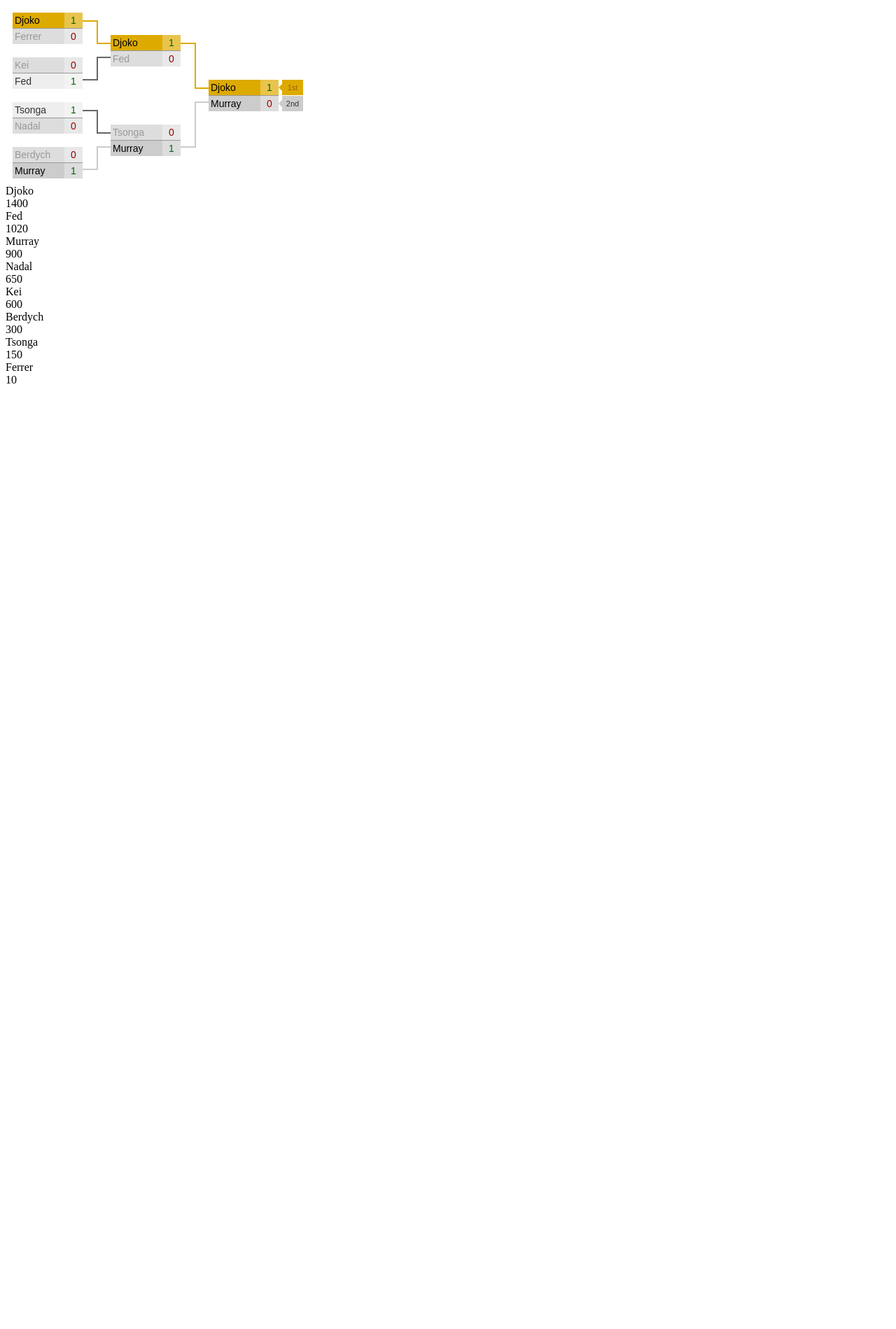
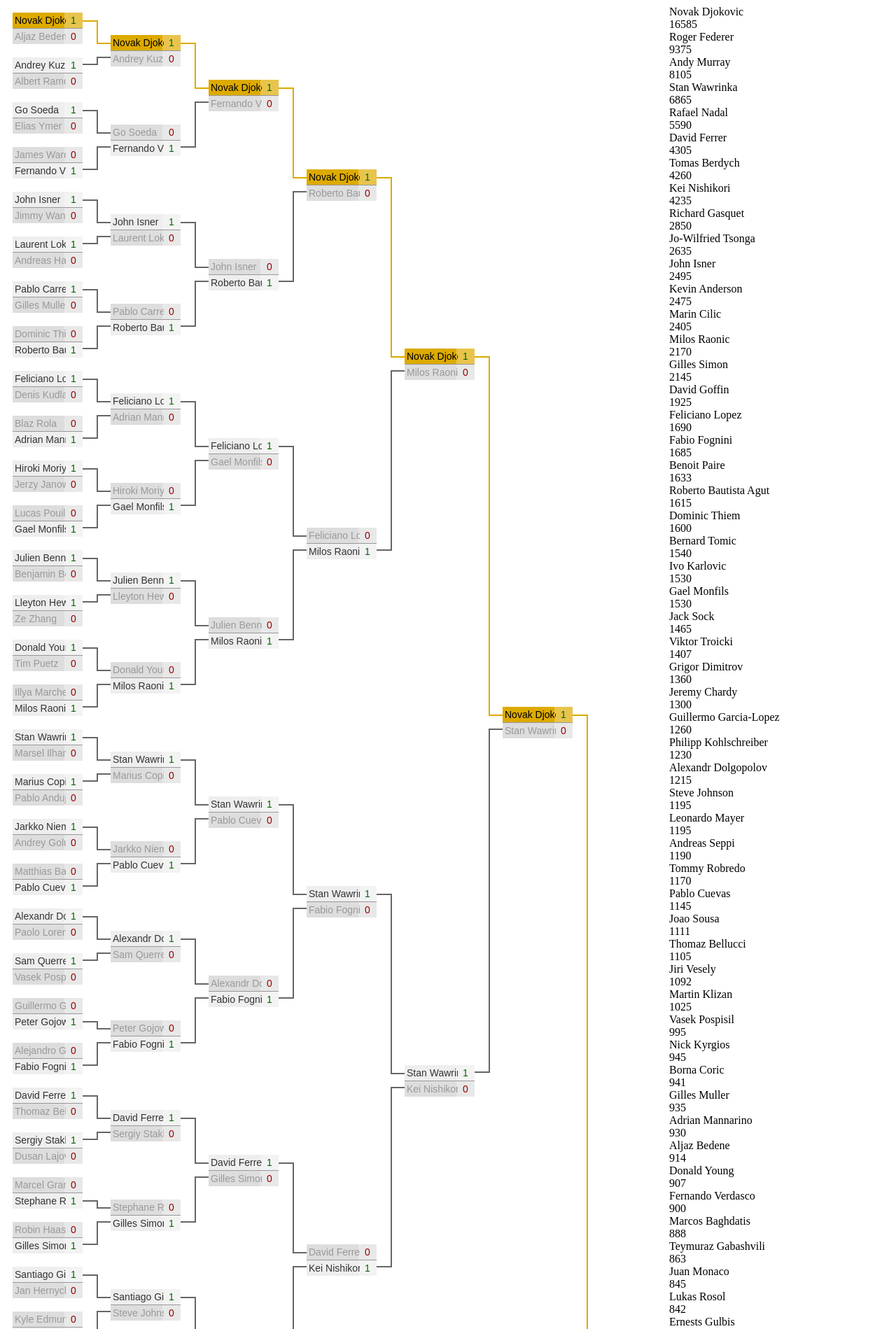
Before and after one commit to atkaiser/future_rank, a Flask app: page / in a window 1280 px wide. Shown: the top 1899 px of the page at 70% size. Before the commit the page ends 548 px from the top, so only its background shows below. Run offline with Flask 2, Linux system fonts and the light colour scheme.

Commit message:
Scripts to python 3 and two column display

```diff
--- a/scripts/draw.py
+++ b/scripts/draw.py
@@ -40,7 +40,6 @@ def create_random_seeds(matches, seeds):
 
 def draw(current_tournament,
          root_url='http://www.atpworldtour.com'):
-    # current_tournament = "Australian Open"
     tournament_url = get_tournament_url(current_tournament, root_url)
 
     page = requests.get(tournament_url)
--- a/static/bracket.js
+++ b/static/bracket.js
@@ -62,9 +62,17 @@ function calcRankings(rankings, rounds, points) {
         var winners = rounds[i+1];
         for(var j = 0; j < players.length; j += 2) {
             if (players[j] == winners[j/2]) {
-                newRankings[players[j+1]] += points[i];
+                if (players[j+1] in newRankings) {
+                    newRankings[players[j+1]] += points[i];
+                } else {
+                    newRankings[players[j+1]] = points[i];
+                }
             } else {
-                newRankings[players[j]] += points[i];
+                if (players[j] in newRankings) {
+                    newRankings[players[j]] += points[i];
+                } else {
+                    newRankings[players[j]] = points[i];
+                }
             }
         }
     }
--- a/static/data.js
+++ b/static/data.js
@@ -1,35 +1,567 @@
 var players =
-    [
-        "Djoko",
-        "Ferrer",
-        "Kei",
-        "Fed",
-        "Tsonga",
-        "Nadal",
-        "Berdych",
-        "Murray"
-    ]
+[
+    'Novak Djokovic',
+    'Aljaz Bedene',
+    'Andrey Kuznetsov',
+    'Albert Ramos-Vinolas',
+    'Go Soeda',
+    'Elias Ymer',
+    'James Ward',
+    'Fernando Verdasco',
+    'John Isner',
+    'Jimmy Wang',
+    'Laurent Lokoli',
+    'Andreas Haider-Maurer',
+    'Pablo Carreno Busta',
+    'Gilles Muller',
+    'Dominic Thiem',
+    'Roberto Bautista Agut',
+    'Feliciano Lopez',
+    'Denis Kudla',
+    'Blaz Rola',
+    'Adrian Mannarino',
+    'Hiroki Moriya',
+    'Jerzy Janowicz',
+    'Lucas Pouille',
+    'Gael Monfils',
+    'Julien Benneteau',
+    'Benjamin Becker',
+    'Lleyton Hewitt',
+    'Ze Zhang',
+    'Donald Young',
+    'Tim Puetz',
+    'Illya Marchenko',
+    'Milos Raonic',
+    'Stan Wawrinka',
+    'Marsel Ilhan',
+    'Marius Copil',
+    'Pablo Andujar',
+    'Jarkko Nieminen',
+    'Andrey Golubev',
+    'Matthias Bachinger',
+    'Pablo Cuevas',
+    'Alexandr Dolgopolov',
+    'Paolo Lorenzi',
+    'Sam Querrey',
+    'Vasek Pospisil',
+    'Guillermo Garcia-Lopez',
+    'Peter Gojowczyk',
+    'Alejandro Gonzalez',
+    'Fabio Fognini',
+    'David Ferrer',
+    'Thomaz Bellucci',
+    'Sergiy Stakhovsky',
+    'Dusan Lajovic',
+    'Marcel Granollers',
+    'Stephane Robert',
+    'Robin Haase',
+    'Gilles Simon',
+    'Santiago Giraldo',
+    'Jan Hernych',
+    'Kyle Edmund',
+    'Steve Johnson',
+    'Ivan Dodig',
+    'Joao Souza',
+    'Nicolas Almagro',
+    'Kei Nishikori',
+    'Tomas Berdych',
+    'Alejandro Falla',
+    'Jurgen Melzer',
+    'Victor Estrella Burgos',
+    'Jiri Vesely',
+    'Viktor Troicki',
+    'John Millman',
+    'Leonardo Mayer',
+    'Philipp Kohlschreiber',
+    'Paul-Henri Mathieu',
+    'Tobias Kamke',
+    'Bernard Tomic',
+    'Sam Groth',
+    'Filip Krajinovic',
+    'Thanasi Kokkinakis',
+    'Ernests Gulbis',
+    'Kevin Anderson',
+    'Diego Schwartzman',
+    'Ricardas Berankis',
+    'Igor Sijsling',
+    'Blaz Kavcic',
+    'James Duckworth',
+    'Carlos Berlocq',
+    'Richard Gasquet',
+    'Lukas Rosol',
+    'Kenny De Schepper',
+    'Jan-Lennard Struff',
+    'Dudi Sela',
+    'Luke Saville',
+    'Tim Smyczek',
+    'Mikhail Youzhny',
+    'Rafael Nadal',
+    'Andy Murray',
+    'Yuki Bhambri',
+    'Alexander Kudryavtsev',
+    'Marinko Matosevic',
+    'Jordan Thompson',
+    'Joao Sousa',
+    'Tatsuma Ito',
+    'Martin Klizan',
+    'David Goffin',
+    'Michael Russell',
+    'Marcos Baghdatis',
+    'Teymuraz Gabashvili',
+    'Maximo Gonzalez',
+    'Lukas Lacko',
+    'Dustin Brown',
+    'Grigor Dimitrov',
+    'Tommy Robredo',
+    'Edouard Roger-Vasselin',
+    'Malek Jaziri',
+    'Mikhail Kukushkin',
+    'Federico Delbonis',
+    'Nick Kyrgios',
+    'Ruben Bemelmans',
+    'Ivo Karlovic',
+    'Jeremy Chardy',
+    'Borna Coric',
+    'Andreas Seppi',
+    'Denis Istomin',
+    'Juan Monaco',
+    'Simone Bolelli',
+    'Yen-Hsun Lu',
+    'Roger Federer'
+]
 
 var seeds = {
-        "Djoko": 1,
-        "Fed": 2,
-        "Kei": 3,
-        "Murray": 4,
-        "Tsonga": 5,
-        "Nadal": 6,
-        "Berdych": 7,
-        "Ferrer": 8
+    "Novak Djokovic": 1,
+    "Roger Federer": 2,
+    "Rafael Nadal": 3,
+    "Stan Wawrinka": 4,
+    "Kei Nishikori": 5,
+    "Andy Murray": 6,
+    "Tomas Berdych": 7,
+    "Milos Raonic": 8,
+    "David Ferrer": 9,
+    "Grigor Dimitrov": 10,
+    "Ernests Gulbis": 11,
+    "Feliciano Lopez": 12,
+    "Roberto Bautista Agut": 13,
+    "Kevin Anderson": 14,
+    "Tommy Robredo": 15,
+    "Fabio Fognini": 16,
+    "Gael Monfils": 17,
+    "Gilles Simon": 18,
+    "John Isner": 19,
+    "David Goffin": 20,
+    "Alexandr Dolgopolov": 21,
+    "Philipp Kohlschreiber": 22,
+    "Ivo Karlovic": 23,
+    "Richard Gasquet": 24,
+    "Julien Benneteau": 25,
+    "Leonardo Mayer": 26,
+    "Pablo Cuevas": 27,
+    "Lukas Rosol": 28,
+    "Jeremy Chardy": 29,
+    "Santiago Giraldo": 30,
+    "Fernando Verdasco": 31,
+    "Martin Klizan": 32,
+    "James Ward": 33,
+    "Paolo Lorenzi": 34,
+    "Dominic Thiem": 35,
+    "Denis Istomin": 36,
+    "Stephane Robert": 37,
+    "Laurent Lokoli": 38,
+    "Denis Kudla": 39,
+    "Joao Souza": 40,
+    "Andreas Haider-Maurer": 41,
+    "Pablo Carreno Busta": 42,
+    "Jarkko Nieminen": 43,
+    "Nick Kyrgios": 44,
+    "John Millman": 45,
+    "Steve Johnson": 46,
+    "Marius Copil": 47,
+    "Thomaz Bellucci": 48,
+    "Juan Monaco": 49,
+    "Sergiy Stakhovsky": 50,
+    "Marcel Granollers": 51,
+    "Jiri Vesely": 52,
+    "Andrey Golubev": 53,
+    "Marcos Baghdatis": 54,
+    "Sam Querrey": 55,
+    "Tim Smyczek": 56,
+    "Kenny De Schepper": 57,
+    "Vasek Pospisil": 58,
+    "Jan Hernych": 59,
+    "James Duckworth": 60,
+    "Alejandro Gonzalez": 61,
+    "Dudi Sela": 62,
+    "Jurgen Melzer": 63,
+    "Lucas Pouille": 64,
+    "Ivan Dodig": 65,
+    "Peter Gojowczyk": 66,
+    "Gilles Muller": 67,
+    "Ruben Bemelmans": 68,
+    "Ricardas Berankis": 69,
+    "Jordan Thompson": 70,
+    "Pablo Andujar": 71,
+    "Andrey Kuznetsov": 72,
+    "Albert Ramos-Vinolas": 73,
+    "Adrian Mannarino": 74,
+    "Guillermo Garcia-Lopez": 75,
+    "Viktor Troicki": 76,
+    "Simone Bolelli": 77,
+    "Blaz Kavcic": 78,
+    "Kyle Edmund": 79,
+    "Federico Delbonis": 80,
+    "Maximo Gonzalez": 81,
+    "Bernard Tomic": 82,
+    "Hiroki Moriya": 83,
+    "Paul-Henri Mathieu": 84,
+    "Andreas Seppi": 85,
+    "Tatsuma Ito": 86,
+    "Yuki Bhambri": 87,
+    "Marsel Ilhan": 88,
+    "Luke Saville": 89,
+    "Jan-Lennard Struff": 90,
+    "Go Soeda": 91,
+    "Michael Russell": 92,
+    "Alejandro Falla": 93,
+    "Illya Marchenko": 94,
+    "Igor Sijsling": 95,
+    "Donald Young": 96,
+    "Lukas Lacko": 97,
+    "Tim Puetz": 98,
+    "Diego Schwartzman": 99,
+    "Edouard Roger-Vasselin": 100,
+    "Sam Groth": 101,
+    "Mikhail Youzhny": 102,
+    "Elias Ymer": 103,
+    "Mikhail Kukushkin": 104,
+    "Thanasi Kokkinakis": 105,
+    "Teymuraz Gabashvili": 106,
+    "Lleyton Hewitt": 107,
+    "Matthias Bachinger": 108,
+    "Carlos Berlocq": 109,
+    "Jerzy Janowicz": 110,
+    "Aljaz Bedene": 111,
+    "Alexander Kudryavtsev": 112,
+    "Victor Estrella Burgos": 113,
+    "Dusan Lajovic": 114,
+    "Joao Sousa": 115,
+    "Blaz Rola": 116,
+    "Filip Krajinovic": 117,
+    "Marinko Matosevic": 118,
+    "Tobias Kamke": 119,
+    "Dustin Brown": 120,
+    "Jimmy Wang": 121,
+    "Borna Coric": 122,
+    "Nicolas Almagro": 123,
+    "Robin Haase": 124,
+    "Yen-Hsun Lu": 125,
+    "Benjamin Becker": 126,
+    "Ze Zhang": 127,
+    "Malek Jaziri": 128,
 }
 
 var rankings = {
-        "Djoko": 1000,
-        "Fed": 920,
-        "Kei": 600,
-        "Murray": 700,
-        "Tsonga": 50,
-        "Nadal": 650,
-        "Berdych": 300,
-        "Ferrer": 10
+    "Novak Djokovic": 14585,
+    "Andy Murray": 7745,
+    "Roger Federer": 8175,
+    "Stan Wawrinka": 6145,
+    "Rafael Nadal": 4870,
+    "Tomas Berdych": 3900,
+    "David Ferrer": 4125,
+    "Kei Nishikori": 3875,
+    "Richard Gasquet": 2760,
+    "Jo-Wilfried Tsonga": 2635,
+    "John Isner": 2405,
+    "Kevin Anderson": 2295,
+    "Marin Cilic": 2405,
+    "Milos Raonic": 1810,
+    "Gilles Simon": 2055,
+    "David Goffin": 1835,
+    "Feliciano Lopez": 1510,
+    "Bernard Tomic": 1495,
+    "Benoit Paire": 1633,
+    "Dominic Thiem": 1590,
+    "Fabio Fognini": 1505,
+    "Viktor Troicki": 1397,
+    "Ivo Karlovic": 1440,
+    "Gael Monfils": 1440,
+    "Roberto Bautista Agut": 1435,
+    "Jack Sock": 1465,
+    "Guillermo Garcia-Lopez": 1250,
+    "Grigor Dimitrov": 1180,
+    "Andreas Seppi": 1180,
+    "Nick Kyrgios": 900,
+    "Jeremy Chardy": 1210,
+    "Steve Johnson": 1150,
+    "Joao Sousa": 1101,
+    "Philipp Kohlschreiber": 1140,
+    "Leonardo Mayer": 1105,
+    "Alexandr Dolgopolov": 1125,
+    "Thomaz Bellucci": 1095,
+    "Gilles Muller": 925,
+    "Vasek Pospisil": 985,
+    "Pablo Cuevas": 1055,
+    "Jiri Vesely": 1047,
+    "Tommy Robredo": 990,
+    "Martin Klizan": 935,
+    "Borna Coric": 931,
+    "Aljaz Bedene": 904,
+    "Marcos Baghdatis": 843,
+    "Adrian Mannarino": 885,
+    "Donald Young": 862,
+    "Fernando Verdasco": 810,
+    "Teymuraz Gabashvili": 853,
+    "Hyeon Chung": 817,
+    "Federico Delbonis": 805,
+    "Juan Monaco": 800,
+    "Albert Ramos-Vinolas": 788,
+    "Lukas Rosol": 752,
+    "Victor Estrella Burgos": 787,
+    "Jerzy Janowicz": 705,
+    "Simone Bolelli": 745,
+    "Sam Querrey": 775,
+    "Sam Groth": 692,
+    "Denis Istomin": 771,
+    "Sergiy Stakhovsky": 735,
+    "Andreas Haider-Maurer": 730,
+    "Pablo Andujar": 760,
+    "Mikhail Kukushkin": 752,
+    "Robin Haase": 730,
+    "Pablo Carreno Busta": 724,
+    "Paolo Lorenzi": 680,
+    "Denis Kudla": 719,
+    "Santiago Giraldo": 671,
+    "Nicolas Mahut": 710,
+    "Inigo Cervantes": 703,
+    "Nicolas Almagro": 684,
+    "Guido Pella": 693,
+    "Daniel Muñoz de la Nava": 681,
+    "Dusan Lajovic": 668,
+    "Yen-Hsun Lu": 664,
+    "Lucas Pouille": 672,
+    "Andrey Kuznetsov": 618,
+    "Thanasi Kokkinakis": 611,
+    "Ernests Gulbis": 645,
+    "Damir Dzumhur": 649,
+    "Alexander Zverev": 647,
+    "Marcel Granollers": 600,
+    "Ricardas Berankis": 596,
+    "Steve Darcis": 638,
+    "Ivan Dodig": 591,
+    "Diego Schwartzman": 614,
+    "Rajeev Ram": 623,
+    "Marco Cecchinato": 618,
+    "Evgeny Donskoy": 615,
+    "John Millman": 611,
+    "Yuki Bhambri": 575,
+    "Illya Marchenko": 570,
+    "Paul-Henri Mathieu": 594,
+    "Taro Daniel": 603,
+    "Benjamin Becker": 501,
+    "Daniel Gimeno-Traver": 590,
+    "Thiemo de Bakker": 587,
+    "Dudi Sela": 488,
+    "Filip Krajinovic": 564,
+    "Kyle Edmund": 533,
+    "Malek Jaziri": 476,
+    "Austin Krajicek": 559,
+    "Matthew Ebden": 557,
+    "Luca Vanni": 552,
+    "Jan-Lennard Struff": 537,
+    "Ruben Bemelmans": 508,
+    "Tim Smyczek": 473,
+    "Lukas Lacko": 489,
+    "Carlos Berlocq": 520,
+    "Ryan Harrison": 528,
+    "Nikoloz Basilashvili": 525,
+    "Marsel Ilhan": 510,
+    "Michael Berrer": 511,
+    "Albert Montanes": 508,
+    "Yoshihito Nishioka": 495,
+    "Dustin Brown": 483,
+    "Tatsuma Ito": 477,
+    "James Duckworth": 440,
+    "Radu Albot": 485,
+    "Alejandro Falla": 474,
+    "Edouard Roger-Vasselin": 430,
+    "Horacio Zeballos": 475,
+    "Rogerio Dutra Silva": 473,
+    "Yuichi Sugita": 472,
+    "Mikhail Youzhny": 455,
+    "Bjorn Fratangelo": 463,
+    "John-Patrick Smith": 459,
+    "Kimmer Coppejans": 452,
+    "Roberto Carballes Baena": 449,
+    "Go Soeda": 402,
+    "Gastao Elias": 441,
+    "Jared Donaldson": 439,
+    "Mirza Basic": 432,
+    "Elias Ymer": 396,
+    "Facundo Arguello": 431,
+    "Norbert Gombos": 431,
+    "Konstantin Kravchuk": 429,
+    "Facundo Bagnis": 428,
+    "Alejandro Gonzalez": 380,
+    "Joao Souza": 412,
+    "Adrian Menendez-Maceiras": 415,
+    "Blaz Rola": 398,
+    "Igor Sijsling": 397,
+    "Andrej Martin": 406,
+    "Maximo Gonzalez": 394,
+    "Kenny De Schepper": 386,
+    "Andre Ghem": 389,
+    "Dennis Novikov": 387,
+    "Blaz Kavcic": 372,
+    "Karen Khachanov": 379,
+    "Jarkko Nieminen": 285,
+    "Jordan Thompson": 375,
+    "Jurgen Melzer": 297,
+    "James Ward": 355,
+    "Thomas Fabbiano": 362,
+    "Andrea Arnaboldi": 360,
+    "Daniel Brands": 358,
+    "Adam Pavlasek": 353,
+    "Farrukh Dustov": 349,
+    "Aleksandr Nedovyesov": 345,
+    "Jurgen Zopp": 343,
+    "Alexander Kudryavtsev": 286,
+    "Marius Copil": 248,
+    "Gerald Melzer": 318,
+    "Pierre-Hugues Herbert": 313,
+    "David Guez": 306,
+    "Adrian Ungur": 305,
+    "Saketh Myneni": 301,
+    "Mischa Zverev": 299,
+    "Grega Zemlja": 297,
+    "Renzo Olivo": 296,
+    "Taylor Fritz": 290,
+    "Guilherme Clezar": 290,
+    "Frances Tiafoe": 286,
+    "Somdev Devvarman": 284,
+    "Vincent Millot": 282,
+    "Nicolas Kicker": 281,
+    "Matteo Donati": 280,
+    "Henri Laaksonen": 279,
+    "Franko Skugor": 276,
+    "Daniel Evans": 274,
+    "Brydan Klein": 272,
+    "Andrey Rublev": 270,
+    "Laslo Djere": 270,
+    "Luke Saville": 266,
+    "Egor Gerasimov": 264,
+    "Ze Zhang": 264,
+    "Hans Podlipnik-Castillo": 260,
+    "Jordi Samper-Montana": 257,
+    "Filippo Volandri": 256,
+    "Michal Przysiezny": 256,
+    "Peter Gojowczyk": 244,
+    "Aslan Karatsev": 254,
+    "Tristan Lamasine": 253,
+    "Radek Stepanek": 252,
+    "Alexander Sarkissian": 252,
+    "Hiroki Moriya": 225,
+    "Yannick Mertens": 249,
+    "Ti Chen": 248,
+    "James McGee": 246,
+    "Aldin Setkic": 246,
+    "Tsung-Hua Yang": 245,
+    "Quentin Halys": 244,
+    "Andrey Golubev": 231,
+    "Matija Pecotic": 241,
+    "Stephane Robert": 229,
+    "Frank Dancevic": 239,
+    "Giovanni Lapentti": 239,
+    "Dennis Novak": 239,
+    "Amir Weintraub": 238,
+    "Christian Lindell": 237,
+    "Marton Fucsovics": 237,
+    "Uladzimir Ignatik": 237,
+    "Daniel Nguyen": 237,
+    "Florian Mayer": 236,
+    "Nils Langer": 236,
+    "Pere Riba": 236,
+    "Yan Bai": 236,
+    "Gianluca Naso": 235,
+    "Matthias Bachinger": 161,
+    "Marco Trungelliti": 231,
+    "Jan Satral": 231,
+    "Calvin Hemery ": 231,
+    "Darian King": 230,
+    "Salvatore Caruso": 228,
+    "Lamine Ouahab": 227,
+    "Duckhee Lee": 226,
+    "Jan Mertl": 226,
+    "Benjamin Mitchell": 225,
+    "Mathias Bourgue": 225,
+    "Pedro Cachin": 222,
+    "Artem Smirnov": 220,
+    "Connor Smith": 220,
+    "Denys Molchanov": 219,
+    "Di Wu": 218,
+    "Oriol Roca Batalla": 217,
+    "Mitchell Krueger": 217,
+    "Nikola Milojevic": 216,
+    "Bastian Trinker": 216,
+    "Riccardo Bellotti": 215,
+    "Pedja Krstin": 212,
+    "Jose Hernandez-Fernandez": 210,
+    "Federico Gaio": 210,
+    "Roberto Marcora": 210,
+    "Eduardo Struvay": 209,
+    "Ramkumar Ramanathan": 209,
+    "Zhe Li": 208,
+    "Jose Pereira": 207,
+    "Yasutaka Uchiyama": 206,
+    "Lorenzo Giustino": 206,
+    "Ruben Ramirez Hidalgo": 206,
+    "Alessandro Giannessi": 205,
+    "Maxime Chazal": 205,
+    "Jason Jung": 204,
+    "Dmitry Popko": 204,
+    "Germain Gigounon": 203,
+    "Jozef Kovalik": 203,
+    "Jonathan Eysseric": 202,
+    "Tennys Sandgren": 201,
+    "Gonzalo Lama": 201,
+    "David Perez Sanz": 199,
+    "Maximilian Marterer": 198,
+    "Gregoire Barrere": 198,
+    "Arthur De Greef": 195,
+    "Guido Andreozzi": 195,
+    "Niels Desein": 195,
+    "Alex Bolt": 194,
+    "Michael Linzer": 194,
+    "Miljan Zekic": 193,
+    "Javier Marti": 192,
+    "Maxime Authom": 191,
+    "Yannick Jankovits": 190,
+    "Kamil Majchrzak": 188,
+    "Tommy Paul": 187,
+    "Tobias Kamke": 175,
+    "Sanam Singh": 185,
+    "Victor Hanescu": 183,
+    "Marek Michalicka": 183,
+    "Mohamed Safwat": 182,
+    "Marco Chiudinelli": 181,
+    "Marcelo Arevalo": 181,
+    "Axel Michon": 181,
+    "Gavin Van Peperzeel": 180,
+    "Jan Hernych": 140,
+    "Juan Ignacio Londero": 175,
+    "Matteo Viola": 175,
+    "Constant Lestienne": 174,
+    "Maxime Teixeira": 172,
+    "Dimitar Kuzmanov": 171,
+    "Sebastien Boltz": 171,
+    "Kevin King": 170,
+    "Nicolas Barrientos": 170,
+    "Sekou Bangoura": 170,
+    "Marinko Matosevic": 124,
+    "Tomislav Brkic": 169,
+    "Frederico Ferreira Silva": 168,
+    "Matthew Barton": 167,
+    "Laurynas Grigelis": 167,
 }
 
-var points = [0, 100, 200, 400];
+var points = [ 10, 45, 90, 180, 360, 720, 1200, 2000 ];
--- /dev/null
+++ b/static/main.css
@@ -0,0 +1,17 @@
+#content, html, body {
+    height: 100%;
+}
+
+#bracket {
+    float: left;
+    width: 75%;
+    height: 100%;
+    overflow: scroll;
+}
+
+#right {
+    float: right;
+    width: 25%;
+    height: 100%;
+    overflow: scroll;
+}
--- a/templates/index.html
+++ b/templates/index.html
@@ -4,10 +4,15 @@
 <script type="text/javascript" src="static/utils.js"></script>
 <script type="text/javascript" src="static/data.js"></script>
 <link rel="stylesheet" type="text/css" href="static/jquery.bracket.min.css" />
-<div id="bracket">
-  <div class="main">
-  </div>
-</div>
-<div id="rankings">
+<link rel="stylesheet" type="text/css" href="static/main.css" />
+<div id="content">
+	<div id="bracket">
+	  <div class="main">
+	  </div>
+	</div>
+	<div id="right">
+		<div id="rankings">
+		</div>
+	</div>
 </div>
 <script type="text/javascript" src="static/bracket.js"></script>
```
Also changed, not shown: scripts/generate_data.py (+5 -5 lines).
